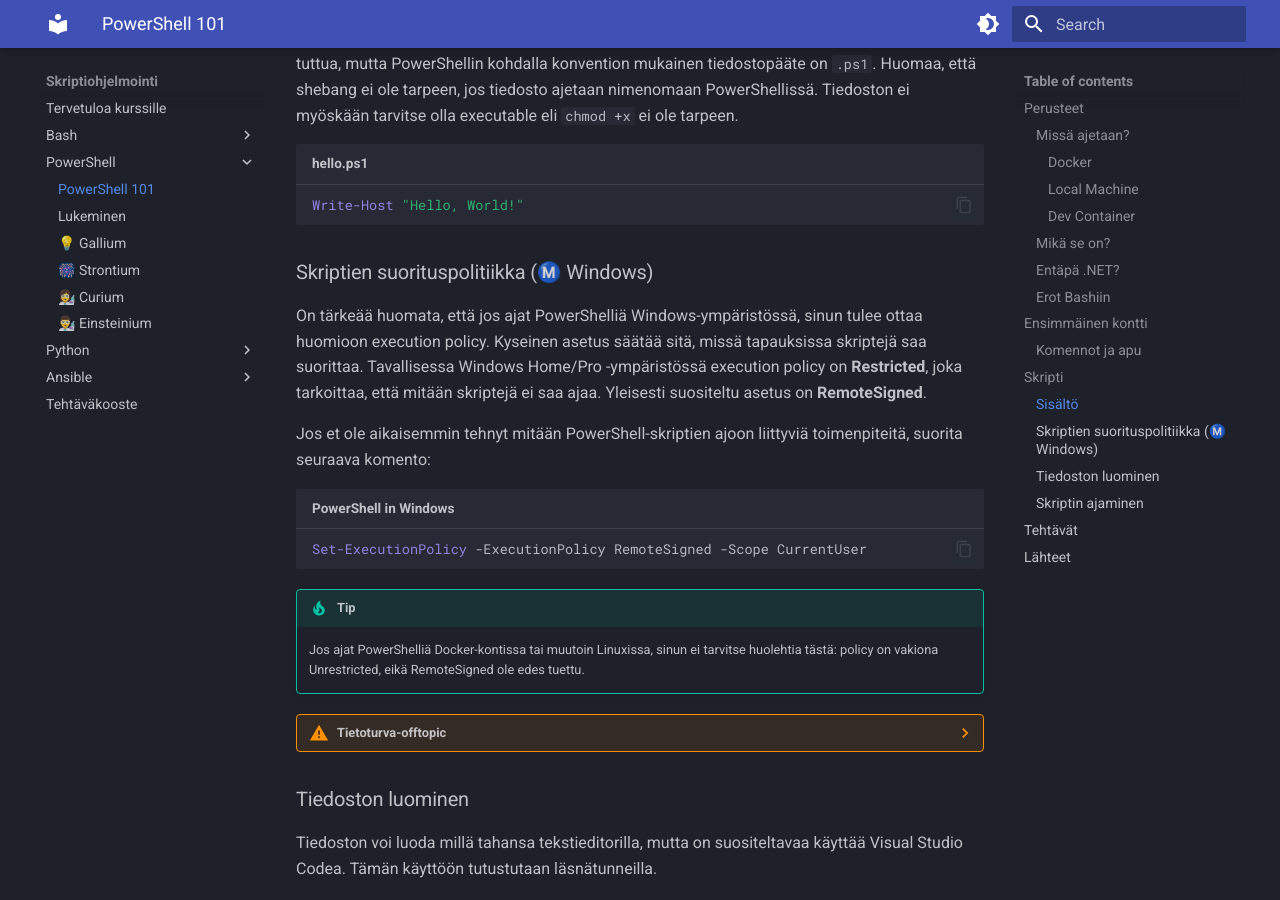
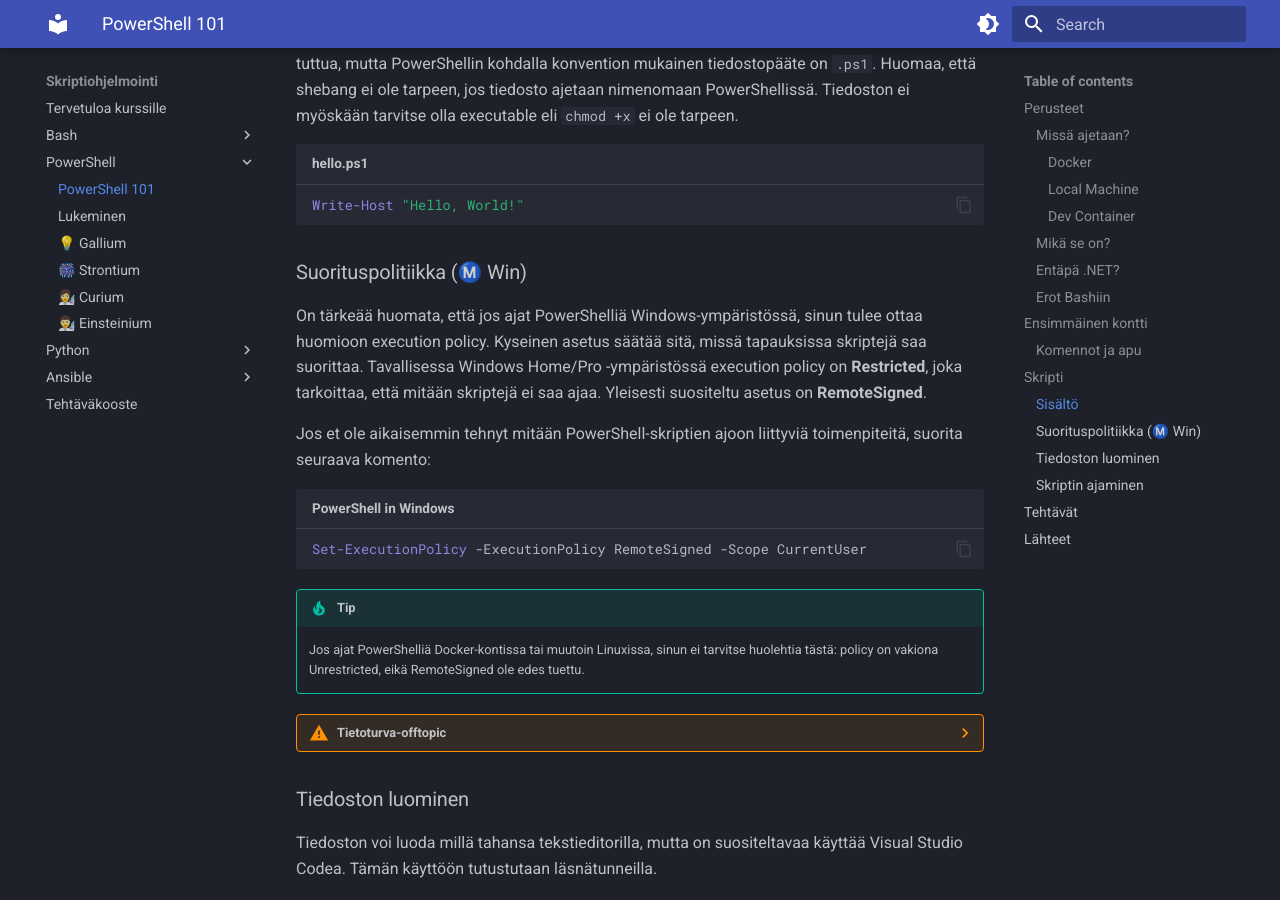
Before and after one commit to sourander/skriptiohjelmointi, an MkDocs documentation site: the page built from docs/powershell/aloita.md, in a window 1280 px wide and 900 px high, scrolled down 5566 px. Built offline with MkDocs 1.6.1 and Material for MkDocs 9.7.7, drawn with Linux system fonts in a browser that asks for light colours.

Commit message:
Wordings fixed

````diff
--- a/docs/powershell/aloita.md
+++ b/docs/powershell/aloita.md
@@ -209,7 +209,7 @@
 Write-Host "Hello, World!"
 ```
 
-### Skriptien suorituspolitiikka (Ⓜ️ Windows)
+### Suorituspolitiikka (Ⓜ️ Win)
 
 On tärkeää huomata, että jos ajat PowerShelliä Windows-ympäristössä, sinun tulee ottaa huomioon execution policy. Kyseinen asetus säätää sitä, missä tapauksissa skriptejä saa suorittaa. Tavallisessa Windows Home/Pro -ympäristössä execution policy on **Restricted**, joka tarkoittaa, että mitään skriptejä ei saa ajaa. Yleisesti suositeltu asetus on **RemoteSigned**.
 
````
Also changed, not shown: docs/powershell/31_gallium.md (+1 -1 lines).
